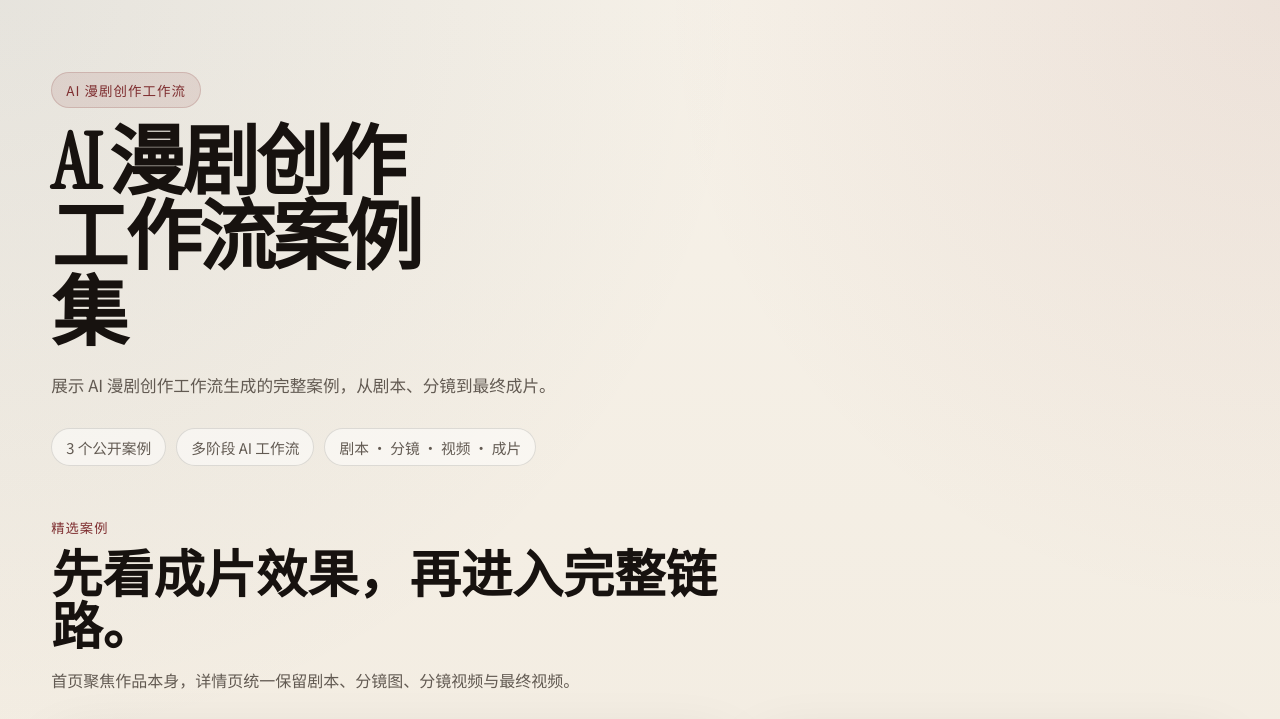
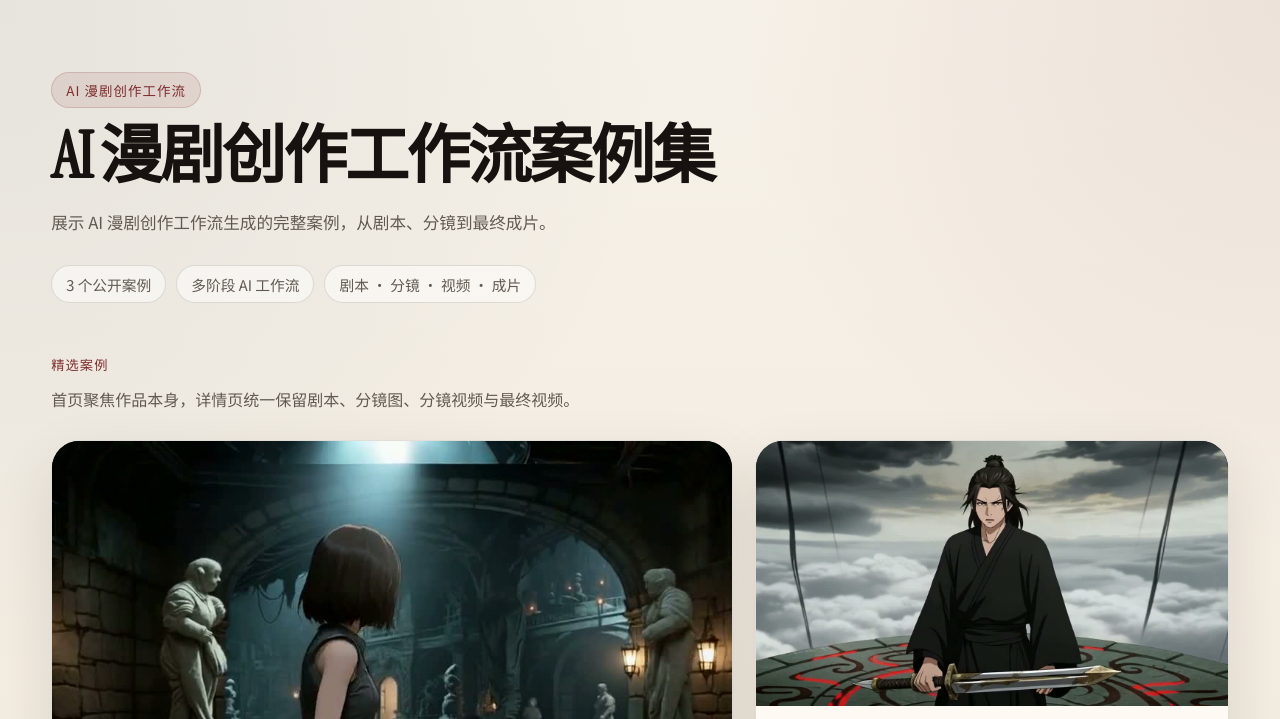
Before and after one commit to tg929/workflow, a website built with Vite: page index.html in a window 1280 px wide. Shown: the top 719 px of the page. Built offline with nearby package versions, Linux system fonts and the light colour scheme.

Commit message:
Refine homepage title layout

```diff
--- a/src/main.ts
+++ b/src/main.ts
@@ -203,7 +203,6 @@ const renderHome = (): string => {
       <main class="home-main">
         <section class="section-intro">
           <span class="section-kicker">精选案例</span>
-          <h2>先看成片效果，再进入完整链路。</h2>
           <p>首页聚焦作品本身，详情页统一保留剧本、分镜图、分镜视频与最终视频。</p>
         </section>
 
--- a/src/styles.css
+++ b/src/styles.css
@@ -96,10 +96,11 @@ video {
 
 .home-hero h1 {
   margin-top: 18px;
-  font-size: clamp(3rem, 6vw, 5.3rem);
+  font-size: clamp(1.5rem, 5vw, 4.8rem);
   line-height: 0.98;
   letter-spacing: -0.04em;
-  max-width: 11ch;
+  max-width: none;
+  white-space: nowrap;
 }
 
 .hero-lede,
@@ -172,7 +173,7 @@ video {
 }
 
 .section-intro p {
-  margin-top: 12px;
+  margin-top: 10px;
 }
 
 .portfolio-layout {
```
